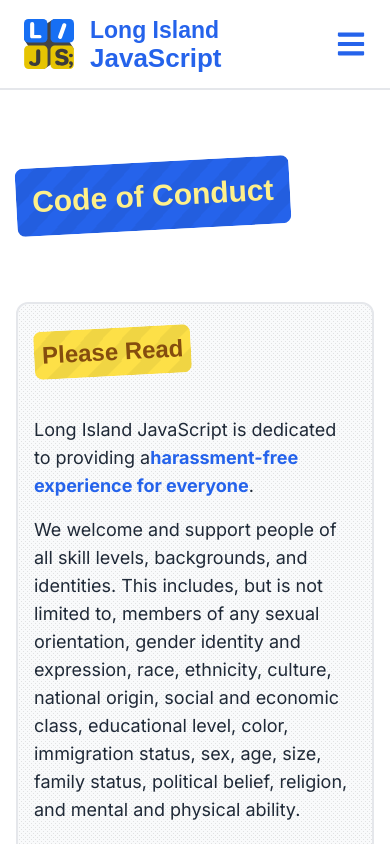
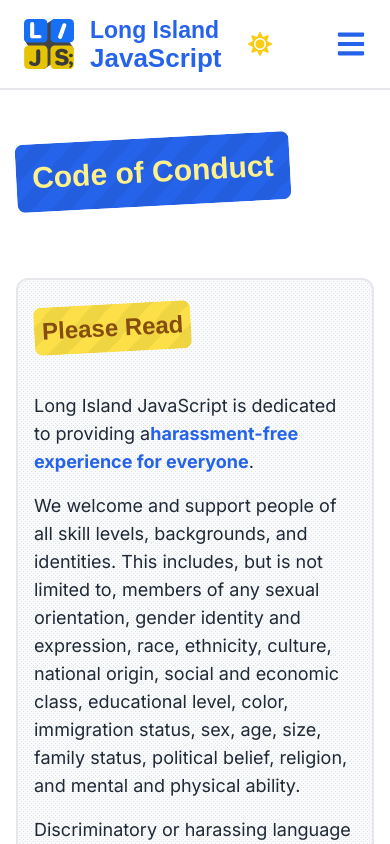
Before and after one commit to longislandjavascript/www.lijs.org, a Next.js app: page /code-of-conduct in a window 390 px wide. Shown: the top 844 px of the page. Built offline with nearby package versions, Linux system fonts and the light colour scheme; a web font is replaced by a local one.

Commit message:
feat: implemented dark mode toggle

```diff
--- a/package.json
+++ b/package.json
@@ -19,6 +19,7 @@
     "airtable": "^0.11.6",
     "date-fns": "^2.29.3",
     "next": "^13.2.4",
+    "next-themes": "^0.2.1",
     "react": "^18.2.0",
     "react-dom": "^18.2.0",
     "react-icons": "^4.8.0",
--- a/src/app/layout.tsx
+++ b/src/app/layout.tsx
@@ -3,6 +3,7 @@ import { MobileNavigation } from "components/MobileNavigation";
 import { Footer } from "components/Footer";
 import { createMetadata } from "utils/createMetadata";
 import { Inter, Overlock } from "next/font/google";
+import { ThemeProvider } from "components/ThemeProvider";
 import "styles/globals.css";
 
 const inter = Inter({
@@ -24,17 +25,18 @@ type Props = {
 
 export default function RootLayout({ children }: Props) {
   return (
-    <html lang="en" className="scroll-smooth">
+    <html lang="en" className="scroll-smooth" suppressHydrationWarning={true}>
       <body
         className={`${inter.variable} ${overlock.variable} font-sans surface text`}
       >
+        <ThemeProvider>
           <div>
             <MobileNavigation />
 
             <Sidebar />
 
             <main
-            className={`relative md:ml-80 py-4 px-4 md:px-12 mt-12 max-w-4xl pb-12`}
+              className={`relative md:ml-80 py-4 px-4 md:px-12 mt-6 max-w-4xl pb-12`}
             >
               {children}
             </main>
@@ -42,6 +44,7 @@ export default function RootLayout({ children }: Props) {
               <Footer />
             </div>
           </div>
+        </ThemeProvider>
       </body>
     </html>
   );
--- a/src/components/IconButton.tsx
+++ b/src/components/IconButton.tsx
@@ -13,7 +13,7 @@ export const IconButton = React.forwardRef<HTMLButtonElement, ButtonProps>(
         type={type as "button"}
         ref={ref}
         title={hideTitle ? "" : label}
-        className="transition-colors rounded-full p-2 hocus ring-0 outline-2 outline-blue-500 ease-in-out"
+        className="transition-colors rounded-md p-2 hover:bg-gray-500/10 ring-0 outline-2 outline-blue-500 ease-in-out"
         aria-label={label}
         {...rest}
       >
--- a/src/components/MobileNavigation.tsx
+++ b/src/components/MobileNavigation.tsx
@@ -6,6 +6,7 @@ import { FaBars, FaTimes } from "react-icons/fa";
 import { HeaderLogo } from "./HeaderLogo";
 import { NavigationMenu } from "components/NavigationMenu";
 import { usePathname } from "next/navigation";
+import { ThemeSwitch } from "components/ThemeSwitch";
 
 const iconButtonClassNames =
   "text-3xl text-primary p-2 rounded-full hover:bg-gray-500/10 transition-colors ease-in-out";
@@ -30,6 +31,10 @@ export const MobileNavigation = () => {
     <>
       <div className="md:hidden p-4 sticky top-0 z-10 border-b-2 border-color flex items-center justify-between surface">
         <HeaderLogo />
+        <div className="mr-12">
+          <ThemeSwitch />
+        </div>
+
         <button
           type="button"
           onClick={openModal}
--- a/src/components/NavigationMenu.tsx
+++ b/src/components/NavigationMenu.tsx
@@ -6,6 +6,7 @@ import { ExternalLink } from "./ExternalLink";
 import { navLinks } from "constants/nav-links";
 import { FaExternalLinkAlt } from "react-icons/fa";
 import { HeaderLogo } from "./HeaderLogo";
+import { ThemeSwitch } from "./ThemeSwitch";
 
 const navLinkClassNames =
   "flex items-center gap-4 w-full text-primary font-semibold mx-2  transition-colors duration-200 ease-in-out p-2 rounded-md hover:bg-gray-500/10 focus-visible:bg-gray-500/10";
@@ -54,8 +55,9 @@ export const NavigationMenu = () => {
   const pathname = usePathname();
   return (
     <div>
-      <div className="hidden md:block">
+      <div className="hidden items-center justify-between md:flex">
         <HeaderLogo />
+        <ThemeSwitch />
       </div>
 
       <nav className="flex-1 mt-12 md:mt-6">
--- a/src/components/Sidebar.tsx
+++ b/src/components/Sidebar.tsx
@@ -7,7 +7,6 @@ export const Sidebar = () => {
       <div className="flex-1">
         <NavigationMenu />
       </div>
-
       <Footer />
     </aside>
   );
--- /dev/null
+++ b/src/components/ThemeProvider.tsx
@@ -0,0 +1,11 @@
+"use client";
+
+import { ThemeProvider as BaseThemeProvider } from "next-themes";
+
+type Props = {
+  children: React.ReactNode;
+};
+
+export function ThemeProvider({ children }: Props) {
+  return <BaseThemeProvider attribute="class">{children}</BaseThemeProvider>;
+}
--- /dev/null
+++ b/src/components/ThemeSwitch.tsx
@@ -0,0 +1,36 @@
+"use client";
+
+import { useState, useEffect } from "react";
+import { useTheme } from "next-themes";
+import { IconButton } from "components/IconButton";
+import { FaSun, FaMoon } from "react-icons/fa";
+
+export const ThemeSwitch = () => {
+  const [mounted, setMounted] = useState(false);
+  const { theme, setTheme } = useTheme();
+
+  // useEffect only runs on the client, so now we can safely show the UI
+  useEffect(() => {
+    setMounted(true);
+  }, []);
+
+  if (!mounted) {
+    return null;
+  }
+
+  function toggleTheme() {
+    setTheme(theme === "dark" ? "light" : "dark");
+  }
+
+  const isDarkTheme = theme === "dark";
+  const Icon = isDarkTheme ? FaMoon : FaSun;
+  const themeColor = isDarkTheme ? "text-yellow-100" : "text-yellow-400";
+
+  return (
+    <IconButton onClick={toggleTheme} label="Theme Toggle">
+      <Icon className={`${themeColor} text-2xl`} />
+    </IconButton>
+  );
+};
+
+export default ThemeSwitch;
--- a/tailwind.config.js
+++ b/tailwind.config.js
@@ -4,6 +4,7 @@ const { fontFamily } = require("tailwindcss/defaultTheme");
 
 module.exports = {
   content: ["./src/**/*.{js,ts,jsx,tsx}"],
+  darkMode: "class",
   theme: {
     extend: {
       fontFamily: {
```
Also changed, not shown: 1 other file (tests, documents, lock files or other folders). Lines whose indentation alone changed are shown as unchanged.
